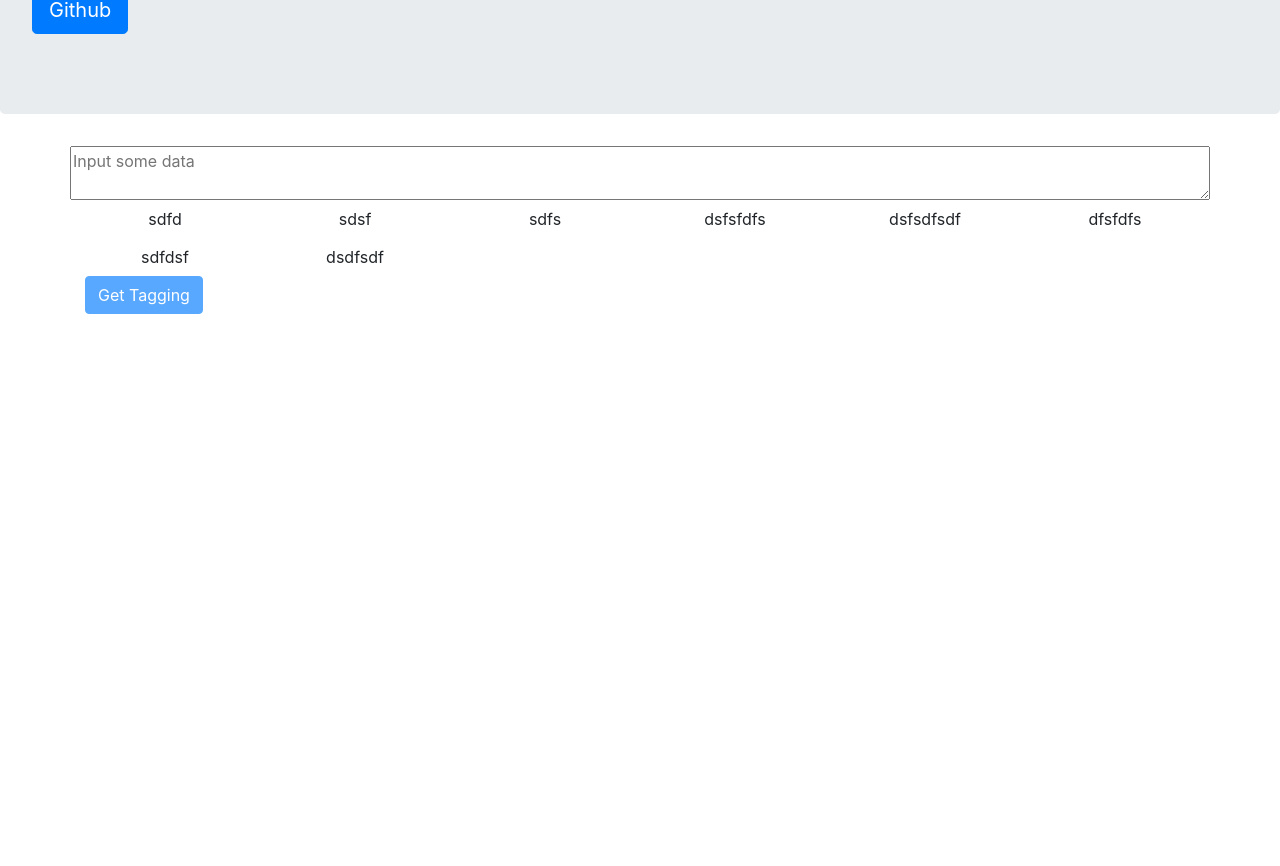
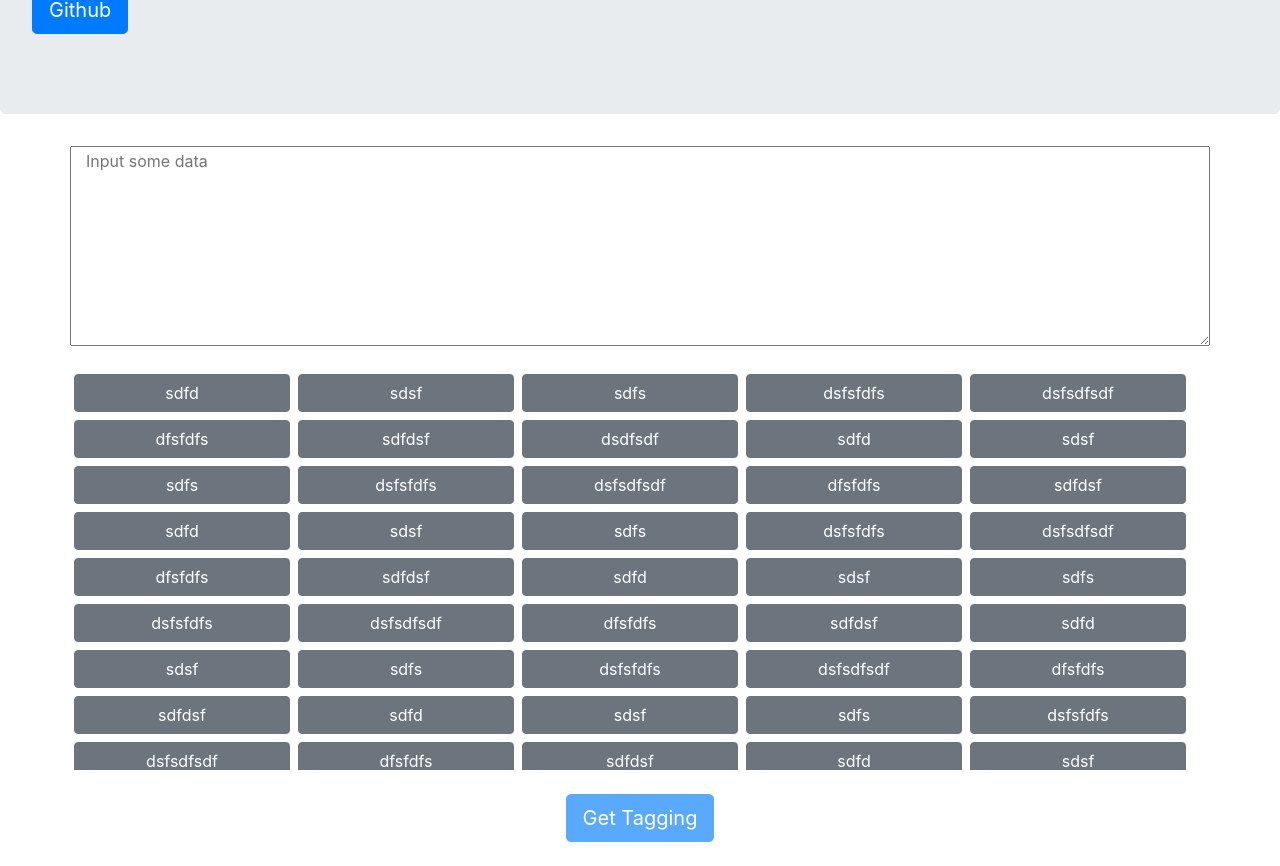
Before and after one commit to h-bar/demofi, a React (Create React App) app: page / in a window 1280 px wide. Shown: the part 272-1138 px from the top of the page. Before the commit the page ends 800 px from the top, so only its background shows below. Built offline with nearby package versions, Linux system fonts and the light colour scheme.

Commit message:
Add styling to input

```diff
--- a/src/App.js
+++ b/src/App.js
@@ -92,13 +92,21 @@ class App extends React.Component {
           </p>
         </div>
         <div className="container">
-          <TextAreaIn onUpdate={this.updateData} name="data.content" placeholder="Input some data"></TextAreaIn>
-          <OptionBtnIn onUpdate={this.updateData} name="param.content" options={["sdfd", "sdsf", "sdfs", "dsfsfdfs", "dsfsdfsdf", "dfsfdfs", "sdfdsf", "dsdfsdf"]}></OptionBtnIn>
-          <button className="btn btn-primary" disabled={this.state.state === appStates.not_ready} onClick={this.sendData}>Get Tagging</button>
+          <div>
+            <div style={{height: '200px'}} className="mb-4">
+              <TextAreaIn onUpdate={this.updateData} name="data.content" placeholder="Input some data"></TextAreaIn>
+            </div>
+            <div  className="mb-4">
+              <OptionBtnIn onUpdate={this.updateData} name="param.content" options={["sdfd", "sdsf", "sdfs", "dsfsfdfs", "dsfsdfsdf", "dfsfdfs", "sdfdsf", "dsdfsdf", "sdfd", "sdsf", "sdfs", "dsfsfdfs", "dsfsdfsdf", "dfsfdfs", "sdfdsf","sdfd", "sdsf", "sdfs", "dsfsfdfs", "dsfsdfsdf", "dfsfdfs", "sdfdsf","sdfd", "sdsf", "sdfs", "dsfsfdfs", "dsfsdfsdf", "dfsfdfs", "sdfdsf","sdfd", "sdsf", "sdfs", "dsfsfdfs", "dsfsdfsdf", "dfsfdfs", "sdfdsf","sdfd", "sdsf", "sdfs", "dsfsfdfs", "dsfsdfsdf", "dfsfdfs", "sdfdsf","sdfd", "sdsf", "sdfs", "dsfsfdfs", "dsfsdfsdf", "dfsfdfs", "sdfdsf","sdfd", "sdsf", "sdfs", "dsfsfdfs", "dsfsdfsdf", "dfsfdfs", "sdfdsf","sdfd", "sdsf", "sdfs", "dsfsfdfs", "dsfsdfsdf", "dfsfdfs", "sdfdsf","sdfd", "sdsf", "sdfs", "dsfsfdfs", "dsfsdfsdf", "dfsfdfs", "sdfdsf",]}></OptionBtnIn>
+            </div>
+            <div className='row justify-content-center mb-4'>
+              <button className="btn btn-lg btn-primary" disabled={this.state.state === appStates.not_ready} onClick={this.sendData}>Get Tagging</button>
+            </div>
+          </div>
           { this.state.state === appStates.responded ?
             <div>
                 <ClassificationDisplay classes={['NN', 'JJ', 'DT', 'UH', 'VBZ', 'RB'] }content={this.state.resp} onChange={this.updateResult}></ClassificationDisplay>
-                <a href={"data:text/json;charset=utf-8," + encodeURIComponent(JSON.stringify(this.state.resp))} download="result.json" className="btn btn-primary">Download Result</a>
+                <a ref={"data:text/json;charset=utf-8," + encodeURIComponent(JSON.stringify(this.state.resp))} download="result.json" className="btn btn-lg btn-primary">Download Result</a>
             </div> :
             <div></div>
           }
--- a/src/components/display.js
+++ b/src/components/display.js
@@ -41,10 +41,10 @@ export class ClassificationDisplay extends React.Component {
     }
     return (
       <div className='row'>
-        <div className='col-6'>
+        <div className='col-md-6 col-sm-12'>
           {classRows}
         </div>
-        <div className='col-6'>
+        <div className='col-md-6 col-sm-12'>
           { this.state.selected !== null ?
             <OptionBtnIn options={this.props.classes} name={this.state.selected} onUpdate={this.handleEdit} ></OptionBtnIn> :
             <div></div>
--- a/src/components/input.js
+++ b/src/components/input.js
@@ -1,5 +1,6 @@
 import React from 'react';
 
+import { Row, Container, Button } from "reactstrap";
 class ComponentIn extends React.Component {
   /*
   Props:
@@ -30,10 +31,10 @@ export class OptionBtnIn extends ComponentIn {
 
   render() {
     const btns = this.props.options.map((option) => (
-      <button className='btn col-lg-2 col-sm-3' key={option} onClick={() => this.handleUpdate(option)}>{option}</button>
+      <button style={{boxSizing: "content-box"}} className='btn btn-secondary col-lg-2 col-sm-3 col-6 mx-1 my-1' key={option} onClick={() => this.handleUpdate(option)}>{option}</button>
     ))
     return (
-      <div className='row'>
+      <div style={{maxHeight: '400px'}} className='row align-content-start overflow-auto'>
         {btns}
       </div>
     )
@@ -50,9 +51,9 @@ export class TextAreaIn extends ComponentIn {
 
   render() {
     return (
-      <div className='row'>
-        <textarea className='w-100 h-100' placeholder={this.props.placeholder} onChange={(e) => this.handleUpdate(e.target.value)}></textarea>
-      </div>
+      <Row className='h-100'>
+        <textarea className='col-12' placeholder={this.props.placeholder} onChange={(e) => this.handleUpdate(e.target.value)}></textarea>
+      </Row>
     )
   }
 }
```
